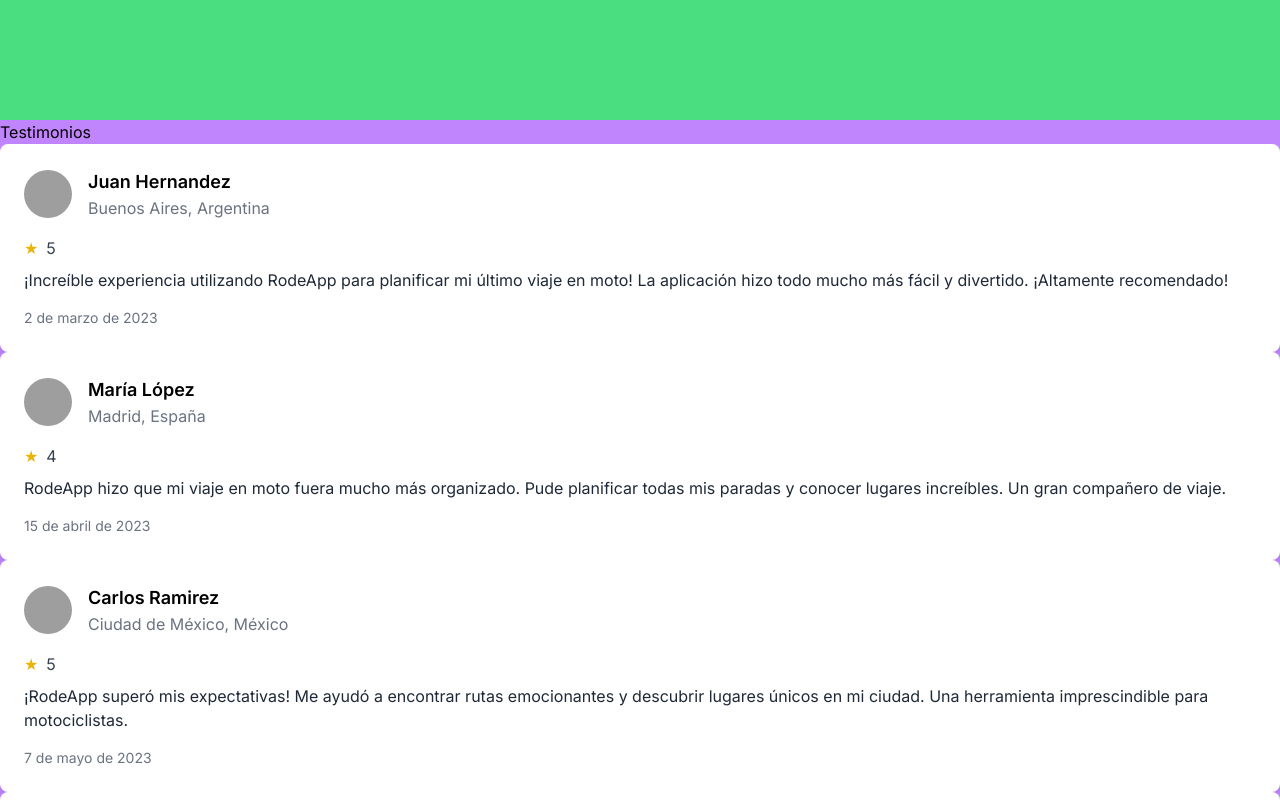
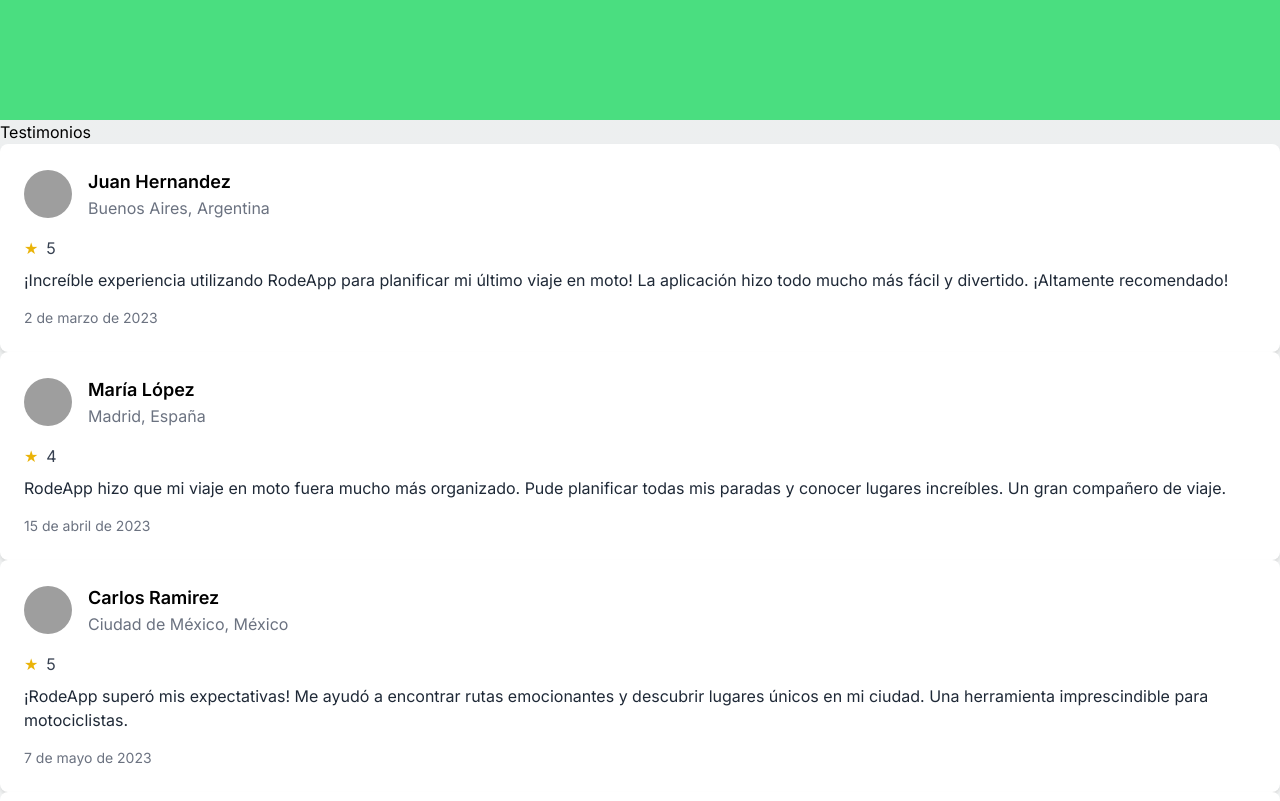
Before and after one commit to PabloMur/RodeApp, a Next.js app: page / in a window 1280 px wide. Shown: the part 2280-3081 px from the top of the page. Built offline with nearby package versions, Linux system fonts and the light colour scheme; grey boxes are pictures that could not be loaded.

Commit message:
testimonials

```diff
--- a/src/app/page.tsx
+++ b/src/app/page.tsx
@@ -16,7 +16,7 @@ export default function Home() {
       </div>
       <section className="h-[100vh] w-full bg-red-400">Quienes somos</section>
       <section className="h-[100vh] w-full bg-green-400">Beneficios</section>
-      <section className="h-[100vh] w-full bg-purple-400">
+      <section className="min-h-[100vh] w-full">
         Testimonios
         <TestimonialCard
           name="Juan Hernandez"
```
